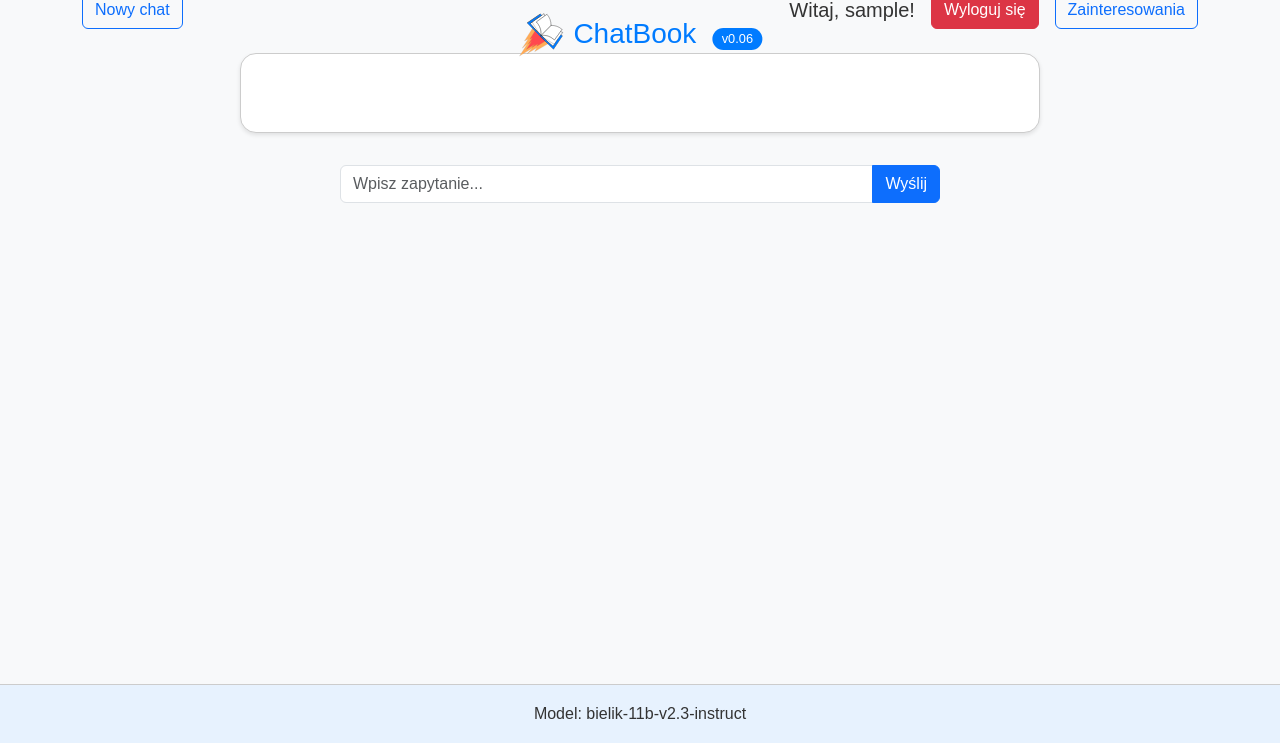
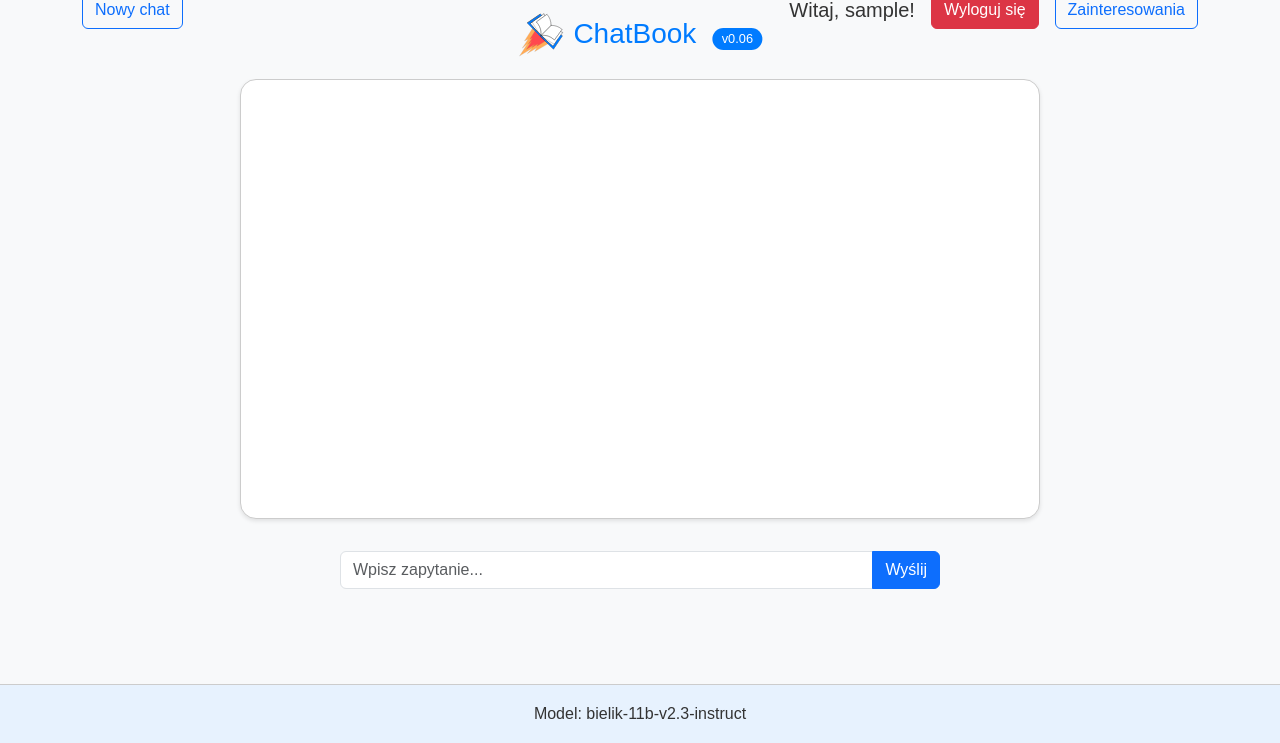
Before and after one commit to AdamPrzybylski38/ChatBook, a PHP site: page /chat.php in a window 1280 px wide. Shown: the part 57-800 px from the top of the page. Run offline with PHP 8.4, Linux system fonts and the light colour scheme; the visitor is signed in with stand-in values (Sample User, id 1).

Commit message:
Poprawiono błędy

```diff
--- a/chat.php
+++ b/chat.php
@@ -116,6 +116,8 @@ if ($_SERVER['REQUEST_METHOD'] === 'POST') {
   </div>
 </header>
 
+<br>
+
 <main>
     <div class="chat-container">
         <div id="response-box" class="mb-3"></div>
@@ -125,6 +127,8 @@ if ($_SERVER['REQUEST_METHOD'] === 'POST') {
         </div>
     </div>
 </main>
+
+<br>
 
 <footer>
     <div class="footer">
--- a/styles.css
+++ b/styles.css
@@ -14,7 +14,7 @@ body {
     display: flex;
     justify-content: space-between;
     align-items: center;
-    padding: 1rem 2rem; /* trochę większy padding dla spójności */
+    padding: 1rem 2rem;
     margin-bottom: 2rem;
 }
 
@@ -52,8 +52,8 @@ body {
 #response-box {
     width: 80%;
     max-width: 100vh;
-    min-height: 10vh;
-    max-height: 50vh;
+    min-height: 55vh;
+    max-height: 65vh;
     overflow-y: auto;
     padding: 1rem;
     border-radius: 1rem;
```
Also changed, not shown: README.md.
